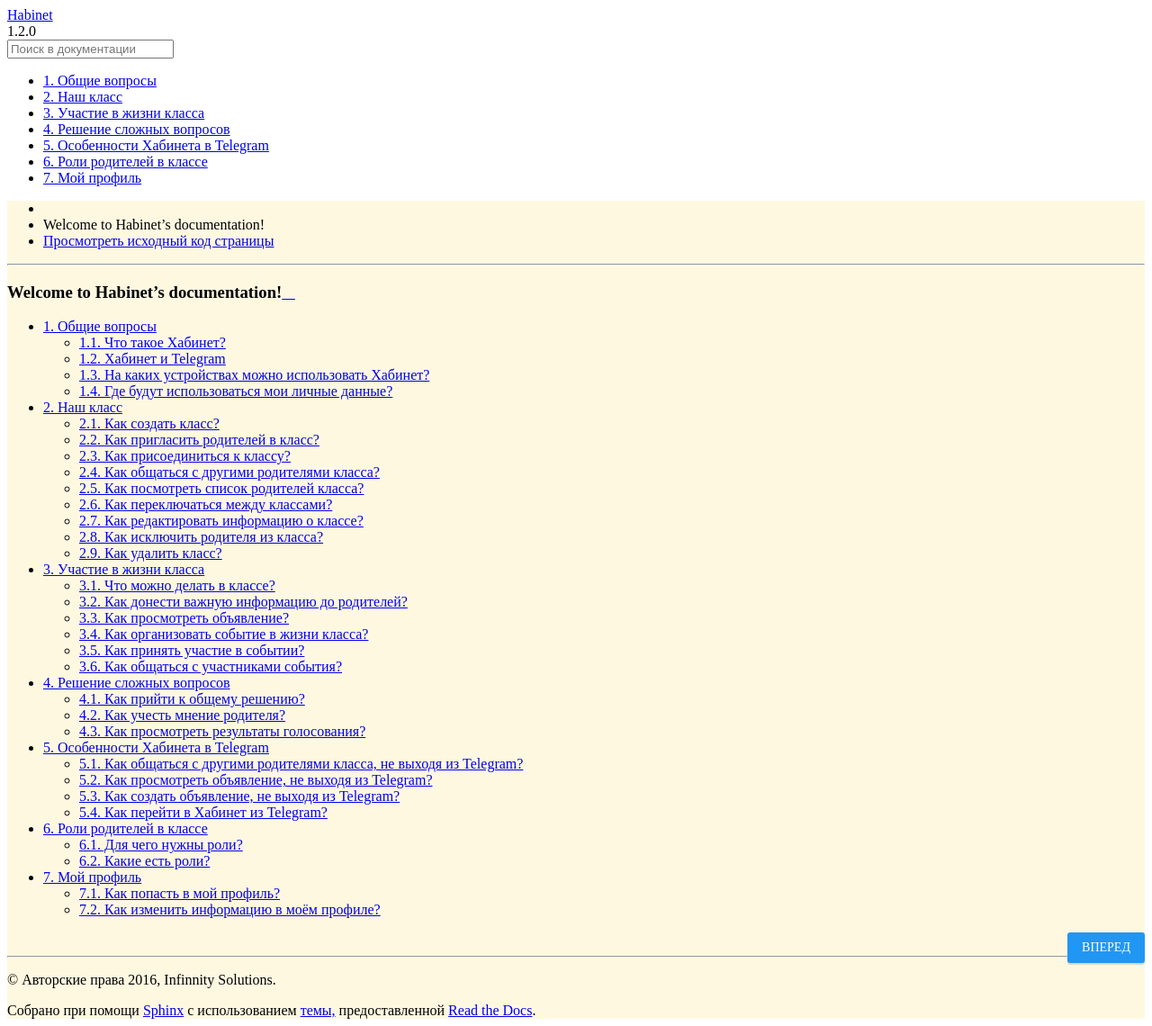
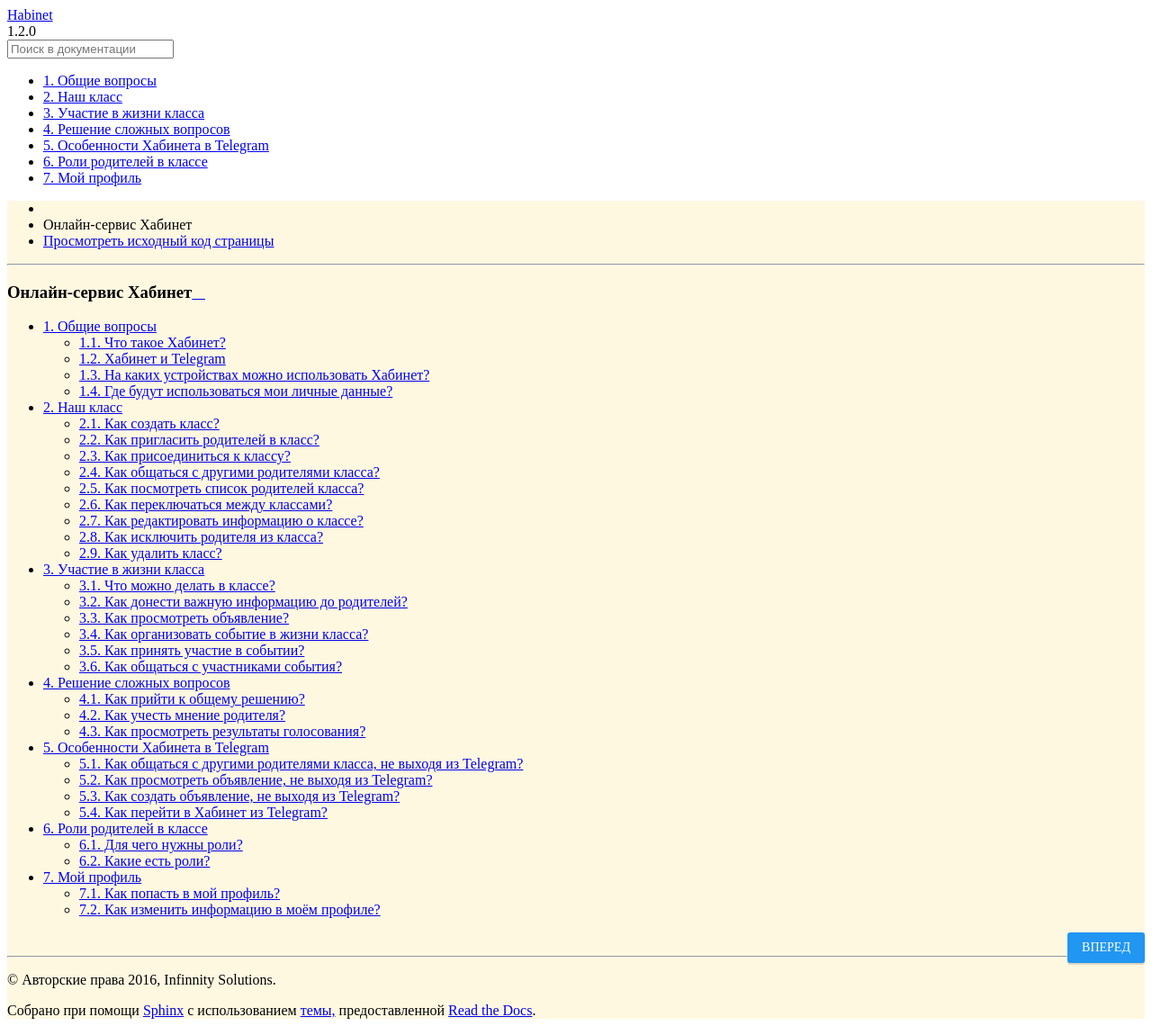
Before and after one commit to Habinet/Habinet.readthedocs.org, a Sphinx documentation site: the page built from docs/source/index.rst, in a window 1280 px wide. Shown: the whole page at 90% size. Built offline with Sphinx 7.4.7 and the Read the Docs theme 2.0.0, drawn with Linux system fonts in a browser that asks for light colours; comment, search, counter and statistics services are not loaded.

Commit message:
Изменено название

```diff
--- a/docs/source/index.rst
+++ b/docs/source/index.rst
@@ -1,4 +1,4 @@
-Welcome to Habinet's documentation!
+Онлайн-сервис Хабинет
 ===================================
 
 .. toctree::
```
